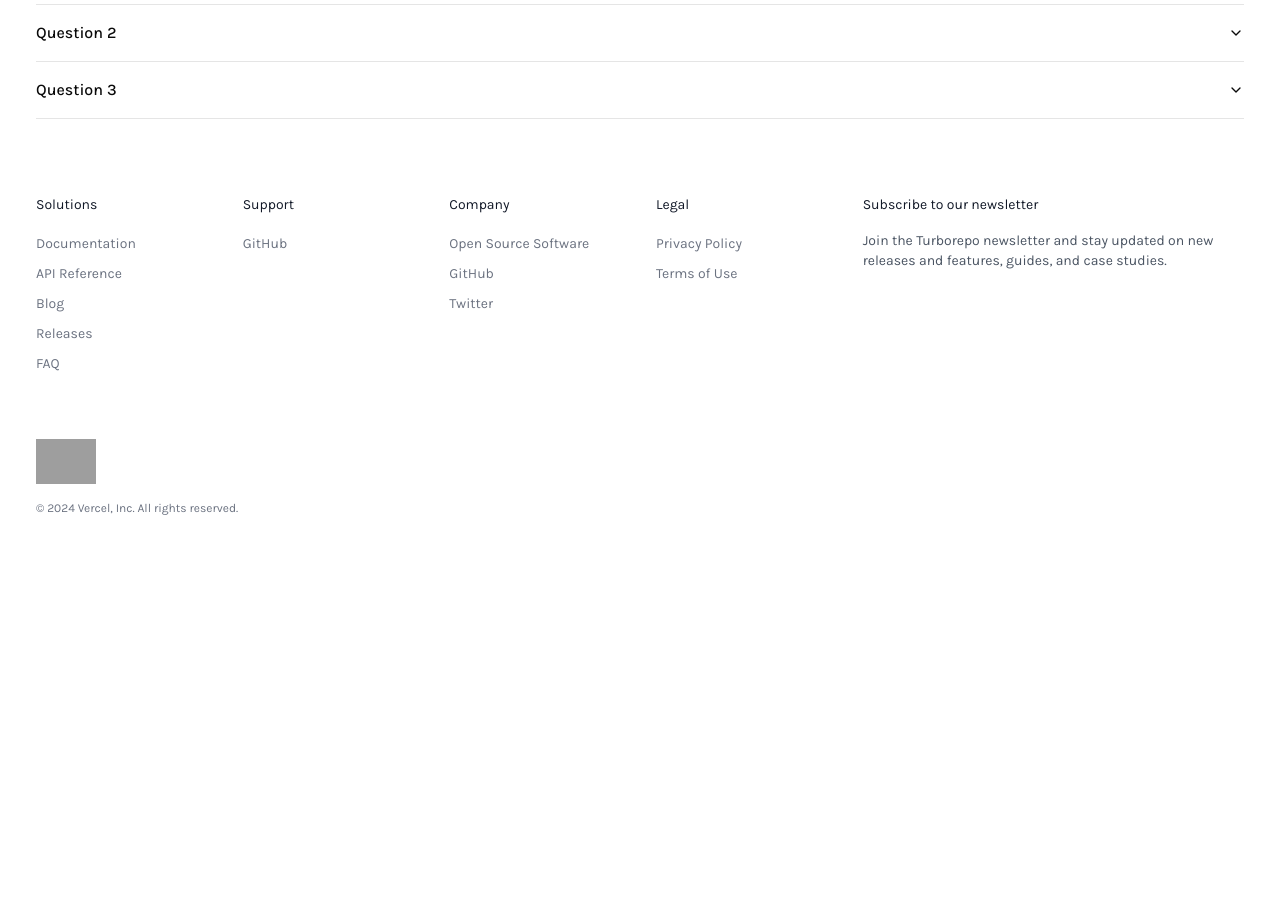
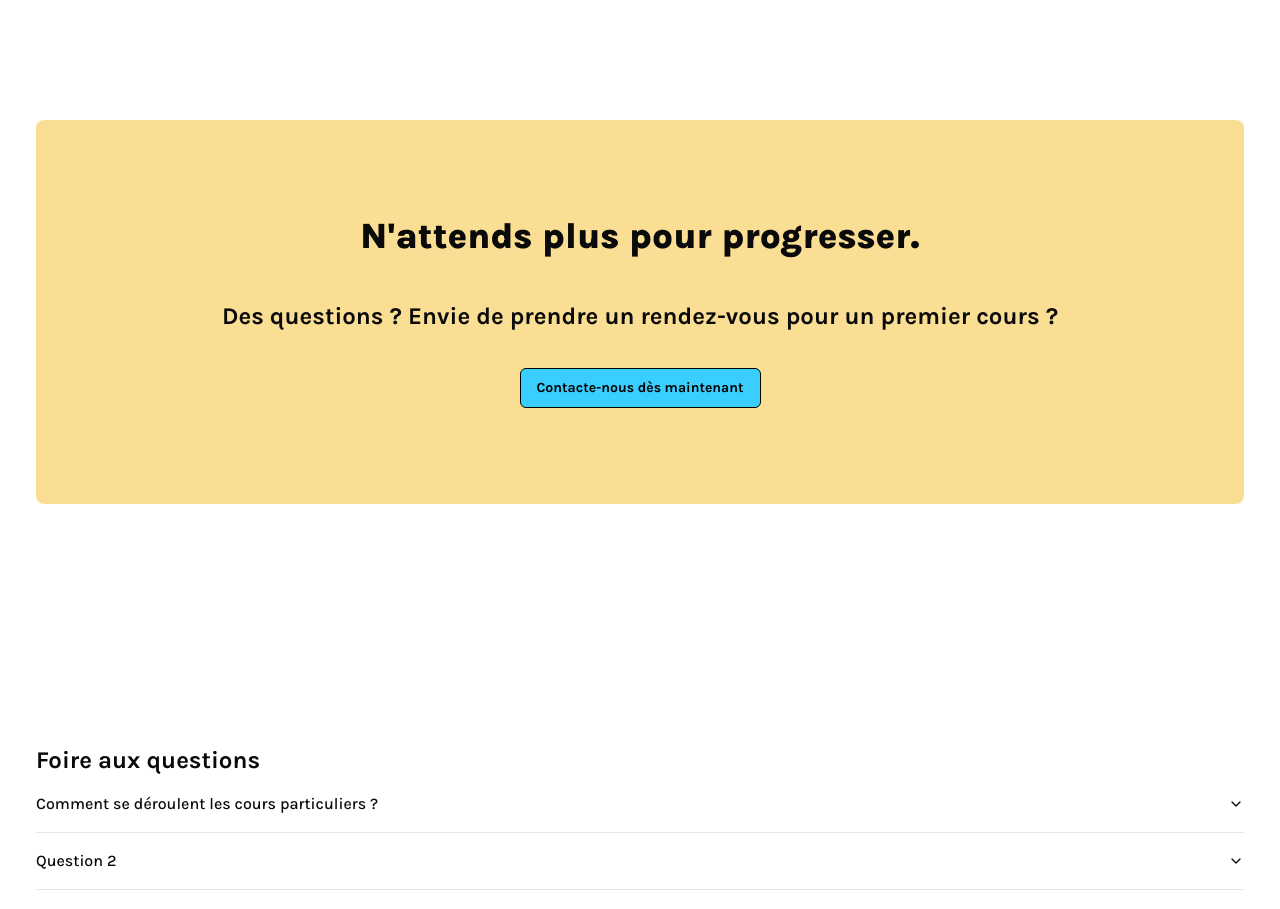
Before and after one commit to clemencefrz/cours-geroa, a Next.js app: page /about in a window 1280 px wide. Shown: the part 2300-3209 px from the top of the page. Before the commit the page ends 2852 px from the top, so only its background shows below. Built offline with nearby package versions, Linux system fonts and the light colour scheme; grey boxes are pictures that could not be loaded.

Commit message:
bannière contact

```diff
--- /dev/null
+++ b/app/about/layout.tsx
@@ -0,0 +1,13 @@
+import BannerContact from "@/components/generic/BannerContact";
+import { PropsWithChildren } from "react";
+
+const Layout = ({ children }: PropsWithChildren) => {
+  return (
+    <>
+      {children}
+      <BannerContact />
+    </>
+  );
+};
+
+export default Layout;
--- /dev/null
+++ b/app/blog/layout.tsx
@@ -0,0 +1,13 @@
+import BannerContact from "@/components/generic/BannerContact";
+import { PropsWithChildren } from "react";
+
+const Layout = ({ children }: PropsWithChildren) => {
+  return (
+    <>
+      {children}
+      <BannerContact />
+    </>
+  );
+};
+
+export default Layout;
--- a/app/components/Home/index.tsx
+++ b/app/components/Home/index.tsx
@@ -9,6 +9,7 @@ import { Hero } from "./Hero";
 import Subjects from "./Subjects";
 import Services from "./Services";
 import AboutUs from "./AboutUs";
+import BannerContact from "@/components/generic/BannerContact";
 
 // Déclaration des types pour les props
 type SectionIntroProps = {
@@ -34,6 +35,7 @@ const Home: React.FC = () => {
   const isInView4 = useInView(ref4, { once: true });
 
   return (
+    <>
       <div className="flex flex-col gap-[17.5rem] justify-center">
         <Hero />
 
@@ -83,7 +85,8 @@ const Home: React.FC = () => {
               <h2>Pour les lycéens de Seconde, Première et Terminale</h2>
               <ul className="text-slate-400 text-sm">
                 <li>
-                • Améliore ta moyenne en maths, physique-chimie ou informatique
+                  • Améliore ta moyenne en maths, physique-chimie ou
+                  informatique
                 </li>
                 <li>• Obtiens ton bac avec mention</li>
                 <li>• Gagne en confiance dans tes capacités</li>
@@ -152,12 +155,17 @@ const Home: React.FC = () => {
             initial={{ y: 20, opacity: 0 }}
             animate={isInView3 ? { y: 0, opacity: 1 } : {}}
             transition={{ ease: "easeInOut", duration: 1 }}
-          className={cn(classNameSection, "flex flex-col md:flex md:flex-row")}
+            className={cn(
+              classNameSection,
+              "flex flex-col md:flex md:flex-row"
+            )}
           >
             <AboutUs />
           </motion.div>
         </div>
       </div>
+      <BannerContact />
+    </>
   );
 };
 
--- a/app/nos-cours/components/Block.tsx
+++ b/app/nos-cours/components/Block.tsx
@@ -27,7 +27,7 @@ const Block = ({ title, id, content, infos }: Props) => {
         </Button>
       </div>
       {/* Bloc de droite */}
-      <div className="border rounded-lg border-slate-200 p-4 gap-4 flex flex-col min-w-[396px] bg-brandFour text-white font-semibold">
+      <div className="border rounded-lg border-slate-200 p-4 gap-4 flex flex-col lg:min-w-[396px] bg-brandFour text-white font-semibold">
         {infos.map((info, key) => (
           <p className="flex flex-row items-center" key={key}>
             <info.icon className="mr-2" /> {info.description}
--- /dev/null
+++ b/app/nos-cours/layout.tsx
@@ -0,0 +1,13 @@
+import BannerContact from "@/components/generic/BannerContact";
+import { PropsWithChildren } from "react";
+
+const Layout = ({ children }: PropsWithChildren) => {
+  return (
+    <>
+      {children}
+      <BannerContact />
+    </>
+  );
+};
+
+export default Layout;
--- /dev/null
+++ b/components/generic/BannerContact.tsx
@@ -0,0 +1,16 @@
+import Link from "next/link";
+import { Button } from "../ui/button";
+
+const BannerContact = () => {
+  return (
+    <div className="md:min-h-96 p-9 text-center bg-brandThree rounded-lg my-60 flex flex-col items-center justify-center gap-9">
+      <p className="text-4xl font-extrabold">{`N'attends plus pour progresser.`}</p>
+      <p className="text-2xl font-bold mt-2">{`Des questions ? Envie de prendre un rendez-vous pour un premier cours ?`}</p>
+      <Button asChild>
+        <Link href="/contact">Contacte-nous dès maintenant</Link>
+      </Button>
+    </div>
+  );
+};
+
+export default BannerContact;
```
Lines whose indentation alone changed are shown as unchanged.
